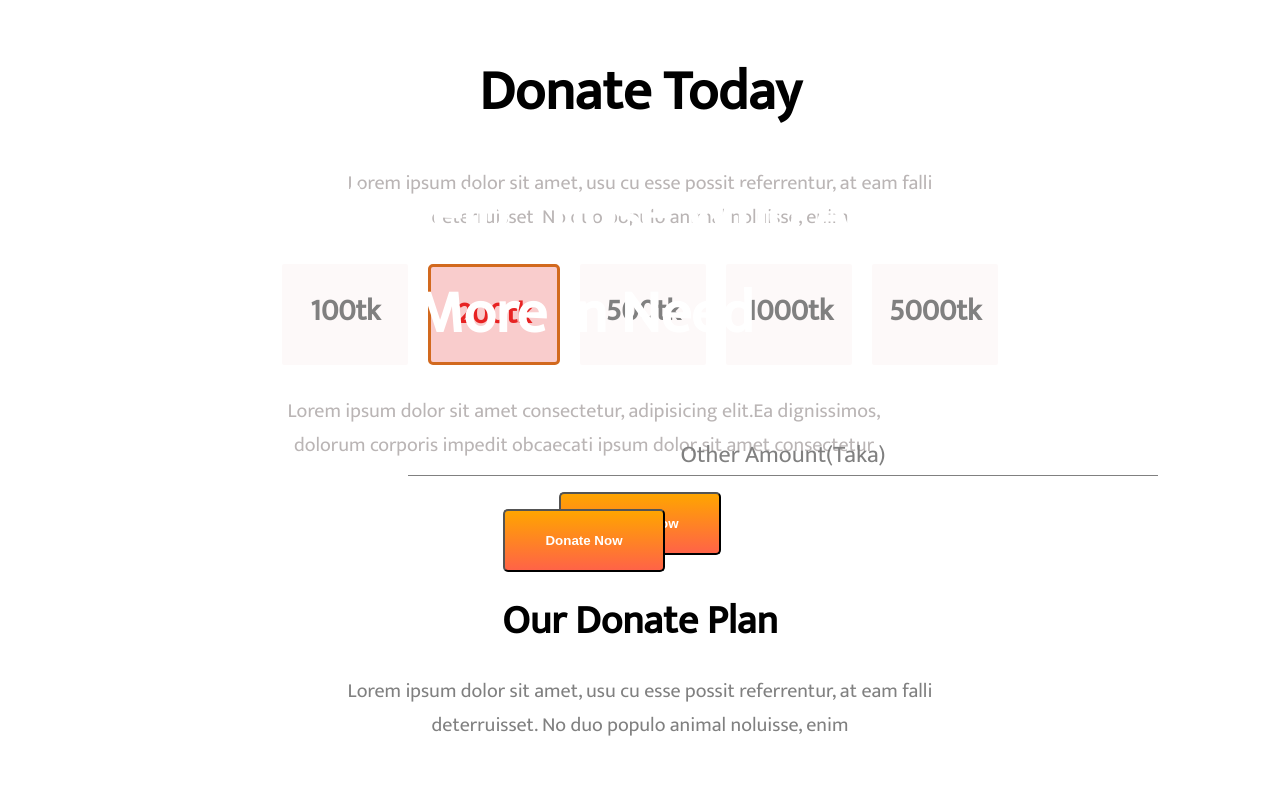
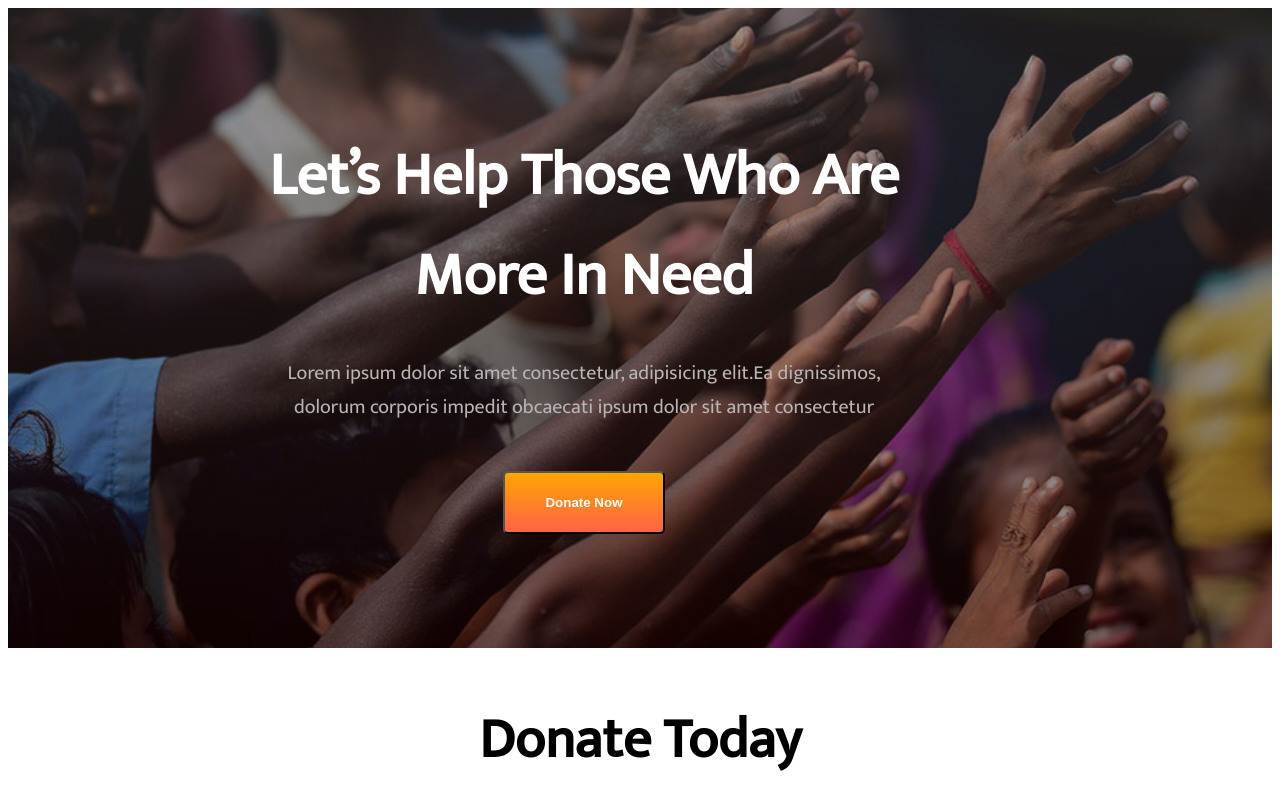
Before and after one commit to Aniketgopal4060/donate-today-assignment, a plain HTML site: page index.html in a window 1280 px wide. Shown: the top 800 px of the page. Drawn offline with Linux system fonts and the light colour scheme.

Commit message:
finaltry

```diff
--- a/style.css
+++ b/style.css
@@ -7,7 +7,8 @@ html {
 
 
 .helping {
-    background-image: linear-gradient(rgba(60, 56, 56, 0.5), rgba(31, 1, 1, 0.5)), url(donation13.jpg) height: 80%;
+    background-image: linear-gradient(rgba(60, 56, 56, 0.5), rgba(31, 1, 1, 0.5)), url("donation13.jpg");
+    height: 80%;
     width: 100%;
     background-position: center;
     background-repeat: no-repeat;
```
